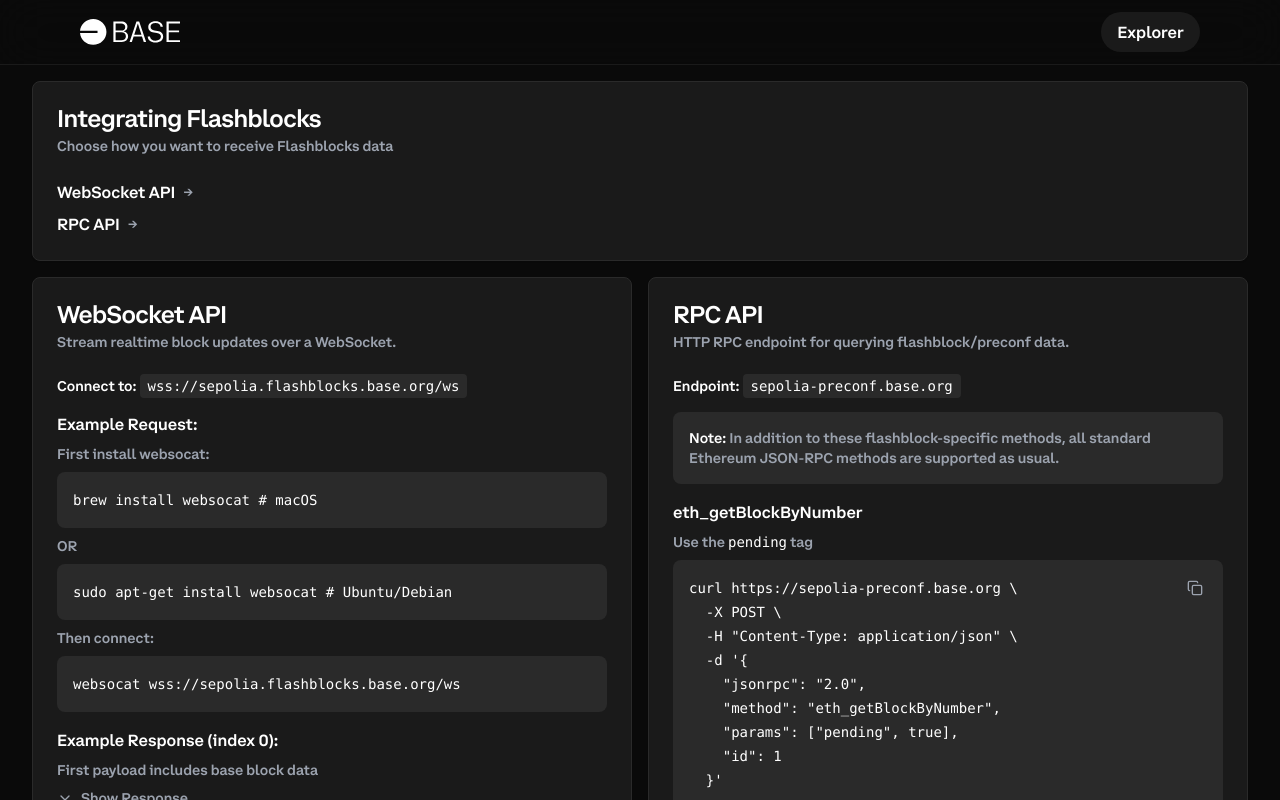
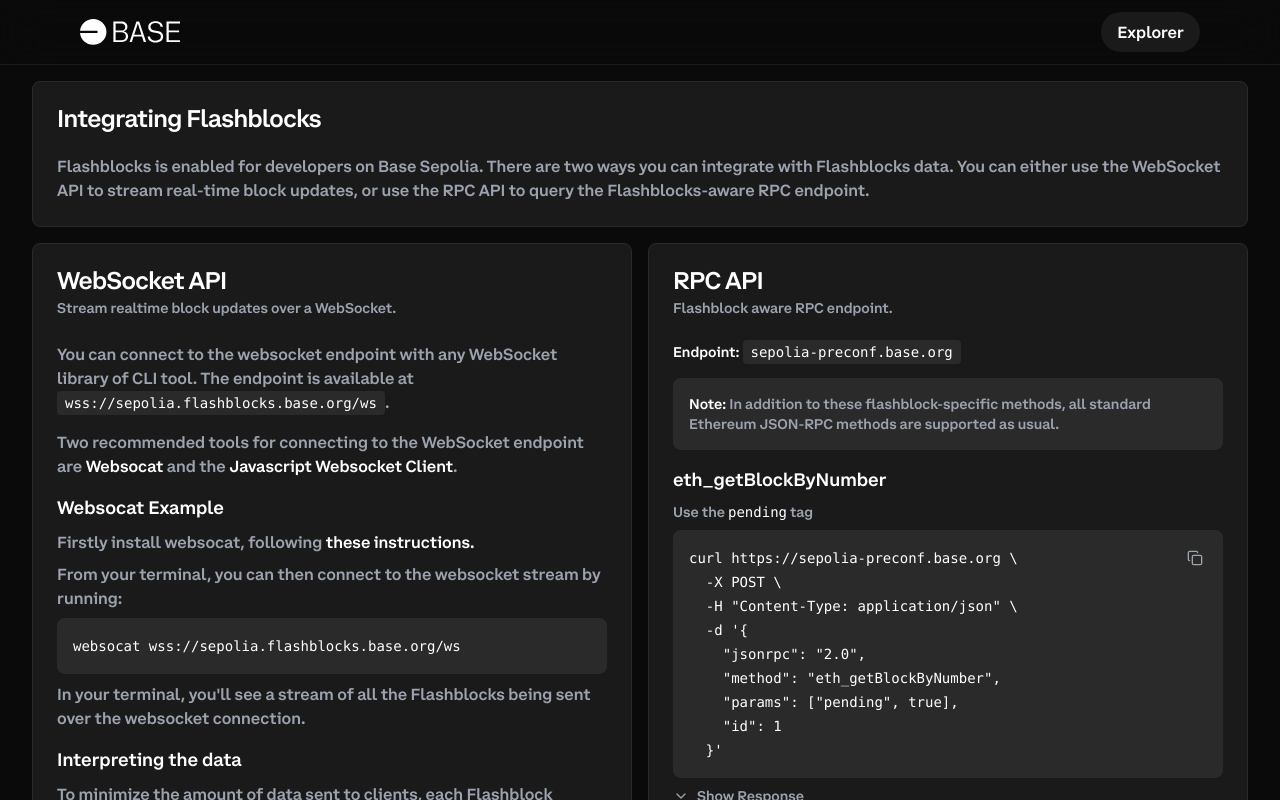
Before and after one commit to base/base-flashblocks-demo, a Next.js app: page /docs in a window 1280 px wide. Shown: the top 800 px of the page. Built offline with nearby package versions, Linux system fonts and the light colour scheme.

Commit message:
Update websocket content

```diff
--- a/src/pages/docs.tsx
+++ b/src/pages/docs.tsx
@@ -9,6 +9,13 @@
 import { useState } from "react";
 import { ChevronDown, ChevronUp, Copy } from "lucide-react";
 import {Header} from "@/components/header";
+
+const codeClasses = "bg-[#2A2A2A] px-2 py-1 rounded text-white text-sm";
+const textClasses = "text text-gray-400 font-light";
+const titleClasses = "text-white";
+const subtitleClasses = "text-gray-400";
+const headerClasses = "font-semibold text-white text-lg";
+const linkClasses = "text-white hover:underline";
 
 export default function Docs() {
   const [showIndex0Response, setShowIndex0Response] = useState(false);
@@ -37,32 +44,14 @@
           {/* Overview Section */}
           <Card className="bg-[#1A1A1A] border border-[#2A2A2A]">
             <CardHeader>
-              <CardTitle className="text-white">Integrating Flashblocks</CardTitle>
-              <CardDescription className="text-gray-400">
-                Choose how you want to receive Flashblocks data
-              </CardDescription>
+              <CardTitle className={titleClasses}>Integrating Flashblocks</CardTitle>
             </CardHeader>
             <CardContent>
-              <ul className="space-y-2">
-                <li>
-                  <a
-                      href="#websocket"
-                      className="text-white hover:text-gray-400 transition-colors flex items-center gap-2"
-                  >
-                    WebSocket API
-                    <span className="text-xs text-gray-400">→</span>
-                  </a>
-                </li>
-                <li>
-                  <a
-                      href="#rpc"
-                      className="text-white hover:text-gray-400 transition-colors flex items-center gap-2"
-                  >
-                    RPC API
-                    <span className="text-xs text-gray-400">→</span>
-                  </a>
-                </li>
-              </ul>
+              <p className={textClasses}>
+                Flashblocks is enabled for developers on Base Sepolia. There are two ways you can integrate with
+                Flashblocks data. You can either use the WebSocket API to stream real-time block updates, or use the RPC
+                API to query the Flashblocks-aware RPC endpoint.
+              </p>
             </CardContent>
           </Card>
 
@@ -75,61 +64,55 @@
               className="bg-[#1A1A1A] border border-[#2A2A2A] scroll-mt-8"
           >
             <CardHeader>
-              <CardTitle className="text-white">WebSocket API</CardTitle>
-              <CardDescription className="text-gray-400">
+              <CardTitle className={titleClasses}>WebSocket API</CardTitle>
+              <CardDescription className={subtitleClasses}>
                 Stream realtime block updates over a WebSocket.
               </CardDescription>
             </CardHeader>
             <CardContent className="space-y-6">
               <div className="space-y-4">
-                <p className="text-sm text-white">
-                  Connect to:{" "}
-                  <code className="bg-[#2A2A2A] px-2 py-1 rounded">
-                    wss://sepolia.flashblocks.base.org/ws
-                  </code>
+                <p className={textClasses}>
+                  You can connect to the websocket endpoint with any WebSocket library of CLI tool. The endpoint is available
+                  at <code className={codeClasses}>wss://sepolia.flashblocks.base.org/ws</code>.
+                </p>
+
+                <p className={textClasses}>
+                  Two recommended tools for connecting to the WebSocket endpoint are <Link className={linkClasses} href="https://github.com/vi/websocat">Websocat</Link> and
+                  the <Link className={linkClasses} href="https://developer.mozilla.org/en-US/docs/Web/API/WebSockets_API/Writing_WebSocket_client_applications">Javascript Websocket Client</Link>.
                 </p>
 
                 <div className="space-y-2">
-                  <h4 className="font-semibold text-white">Example Request:</h4>
-                  <p className="text-sm text-gray-400 mb-2">
-                    First install websocat:
+                  <h4 className={headerClasses}>Websocat Example</h4>
+                  <p className={textClasses}>
+                    Firstly install websocat, following <Link className={linkClasses} href="https://github.com/vi/websocat?tab=readme-ov-file#installation">these instructions.</Link>
                   </p>
-                  <pre className="bg-[#2A2A2A] p-4 rounded-lg overflow-x-auto mb-4">
-                    <code className="text-sm text-white">
-                      brew install websocat # macOS
-                    </code>
-                  </pre>
-                  <p className="text-sm text-gray-400 mb-2">OR</p>
-                  <pre className="bg-[#2A2A2A] p-4 rounded-lg overflow-x-auto mb-4">
-                    <code className="text-sm text-white">
-                      sudo apt-get install websocat # Ubuntu/Debian
-                    </code>
-                  </pre>
-                  <p className="text-sm text-gray-400 mb-2">Then connect:</p>
+                  <p className={textClasses}>From your terminal, you can then connect to the websocket stream by running:</p>
                   <pre className="bg-[#2A2A2A] p-4 rounded-lg overflow-x-auto">
                     <code className="text-sm text-white">
                       websocat wss://sepolia.flashblocks.base.org/ws
                     </code>
                   </pre>
+                  <p className={textClasses}>In your terminal, you'll see a stream of all the Flashblocks being sent over the websocket connection.</p>
                 </div>
 
                 <div className="space-y-2">
-                  <h4 className="font-semibold text-white">
-                    Example Response (index 0):
+                  <h4 className={headerClasses}>
+                    Interpreting the data
                   </h4>
-                  <p className="text-sm text-gray-400 mb-2">
-                    First payload includes base block data
+                  <p className={textClasses}>
+                    To minimize the amount of data sent to clients, each Flashblock payload only includes the diff data from the previous block.
+                    The initial Flashblock in a block includes the block data and the subsequent Flashblocks only include the diff data (e.g. transactions that are present in that Flashblock).
                   </p>
                   <button
                       onClick={() => setShowIndex0Response(!showIndex0Response)}
-                      className="flex items-center gap-2 text-sm text-gray-400 hover:text-white transition-colors mb-2"
+                      className="flex items-center gap-2 pt-2 text-sm text-gray-400 hover:text-white transition-colors mb-2"
                   >
                     {showIndex0Response ? (
                         <ChevronUp size={16}/>
                     ) : (
                         <ChevronDown size={16}/>
                     )}
-                    {showIndex0Response ? "Hide Response" : "Show Response"}
+                    {showIndex0Response ? "Example Initial Response" : "Example Initial Response"}
                   </button>
                   {showIndex0Response && (
                       <pre className="bg-[#2A2A2A] p-4 rounded-lg overflow-x-auto">
@@ -177,12 +160,6 @@
                 </div>
 
                 <div className="space-y-2">
-                  <h4 className="font-semibold text-white">
-                    Example Response (index &gt; 0):
-                  </h4>
-                  <p className="text-sm text-gray-400 mb-2">
-                    Subsequent payloads only include diff data
-                  </p>
                   <button
                       onClick={() => setShowIndexNResponse(!showIndexNResponse)}
                       className="flex items-center gap-2 text-sm text-gray-400 hover:text-white transition-colors mb-2"
@@ -192,7 +169,7 @@
                     ) : (
                         <ChevronDown size={16}/>
                     )}
-                    {showIndexNResponse ? "Hide Response" : "Show Response"}
+                    {showIndexNResponse ? "Example Diff Response" : "Example Diff Response"}
                   </button>
                   {showIndexNResponse && (
                       <pre className="bg-[#2A2A2A] p-4 rounded-lg overflow-x-auto">
@@ -239,9 +216,9 @@
               className="bg-[#1A1A1A] border border-[#2A2A2A] scroll-mt-8"
           >
             <CardHeader>
-              <CardTitle className="text-white">RPC API</CardTitle>
-              <CardDescription className="text-gray-400">
-                HTTP RPC endpoint for querying flashblock/preconf data.
+              <CardTitle className={titleClasses}>RPC API</CardTitle>
+              <CardDescription className={subtitleClasses}>
+                Flashblock aware RPC endpoint.
               </CardDescription>
             </CardHeader>
             <CardContent className="space-y-6">
@@ -260,7 +237,7 @@
                 </div>
 
                 <div className="space-y-2">
-                  <h4 className="font-semibold text-white">
+                  <h4 className={headerClasses}>
                     eth_getBlockByNumber
                   </h4>
                   <p className="text-sm text-gray-400">
@@ -321,7 +298,7 @@
                 </div>
 
                 <div className="space-y-2">
-                  <h4 className="font-semibold text-white">
+                  <h4 className={headerClasses}>
                     eth_getTransactionReceipt
                   </h4>
                   <div className="relative">
@@ -379,7 +356,7 @@
                 </div>
 
                 <div className="space-y-2">
-                  <h4 className="font-semibold text-white">eth_getBalance</h4>
+                  <h4 className={headerClasses}>eth_getBalance</h4>
                   <p className="text-sm text-gray-400">
                     Use the <code className="text-white">pending</code> tag
                   </p>
```
